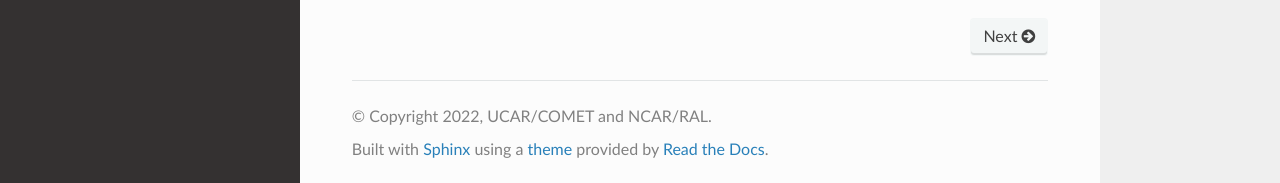
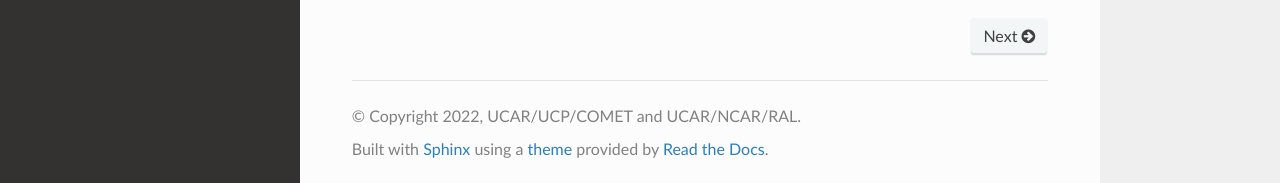
Before and after one commit to NCAR/wrfcloud, a Sphinx documentation site: the page built from docs/index.rst, in a window 1280 px wide and 979 px high. Shown: the part 793-976 px from the top of the window. Built offline with Sphinx 7.4.7 and the Read the Docs theme 2.0.0, drawn with Linux system fonts in a browser that asks for light colours; comment, search, counter and statistics services are not loaded.

Commit message:
Per #1, fixing author list in conf.py. Thanks for catching that one Jamie.

```diff
--- a/docs/conf.py
+++ b/docs/conf.py
@@ -18,7 +18,7 @@
 # -- Project information -----------------------------------------------------
 
 project = 'WRF Cloud'
-author = 'UCAR/COMET and NCAR/RAL'
+author = 'UCAR/UCP/COMET and UCAR/NCAR/RAL'
 author_list = 'Wolff, J., K. Fossell, D. Hahn, M. Harrold, M. Kavlich, J. Halley Gotway, P. Kucera'
 version = '0.1.0'
 verinfo = version
```
